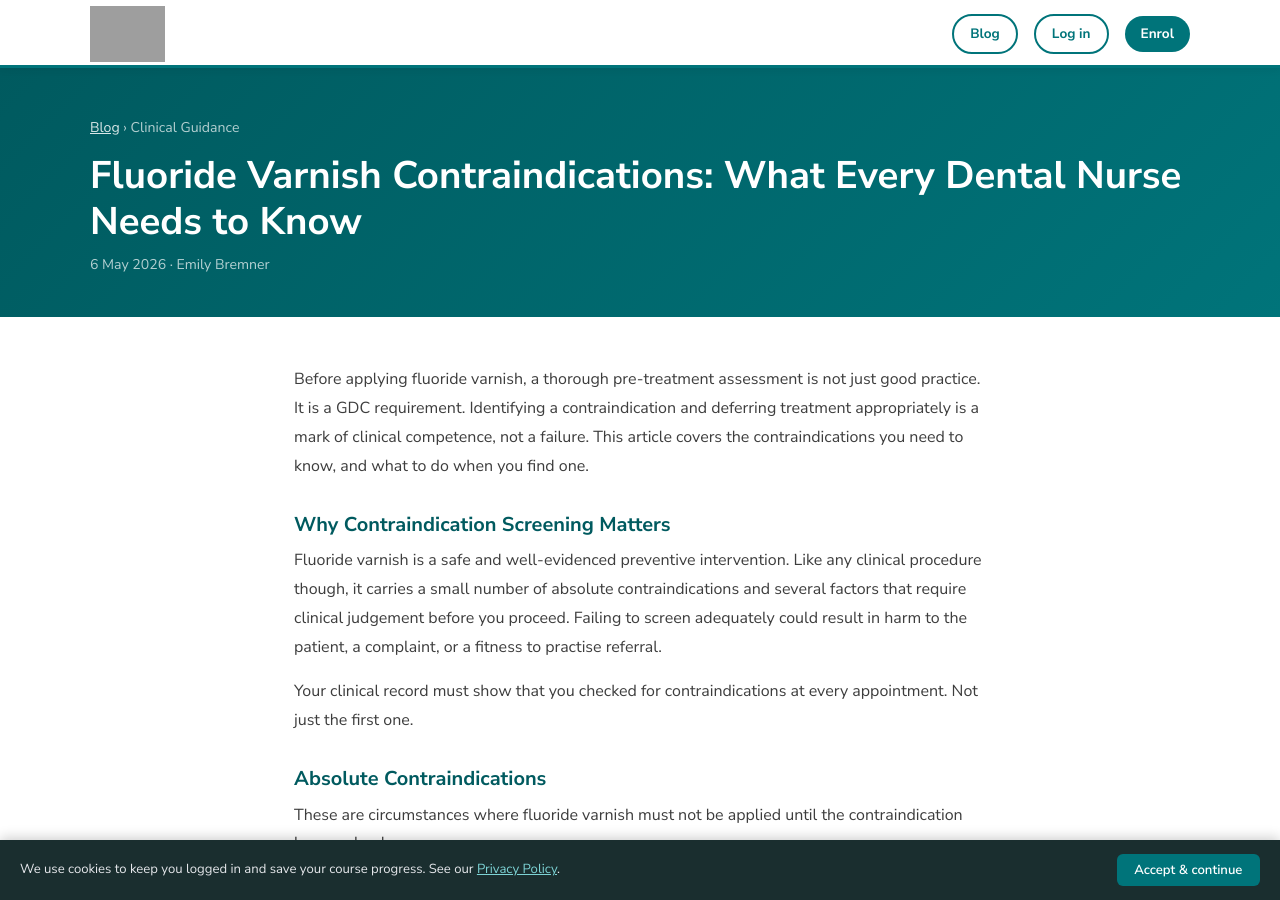
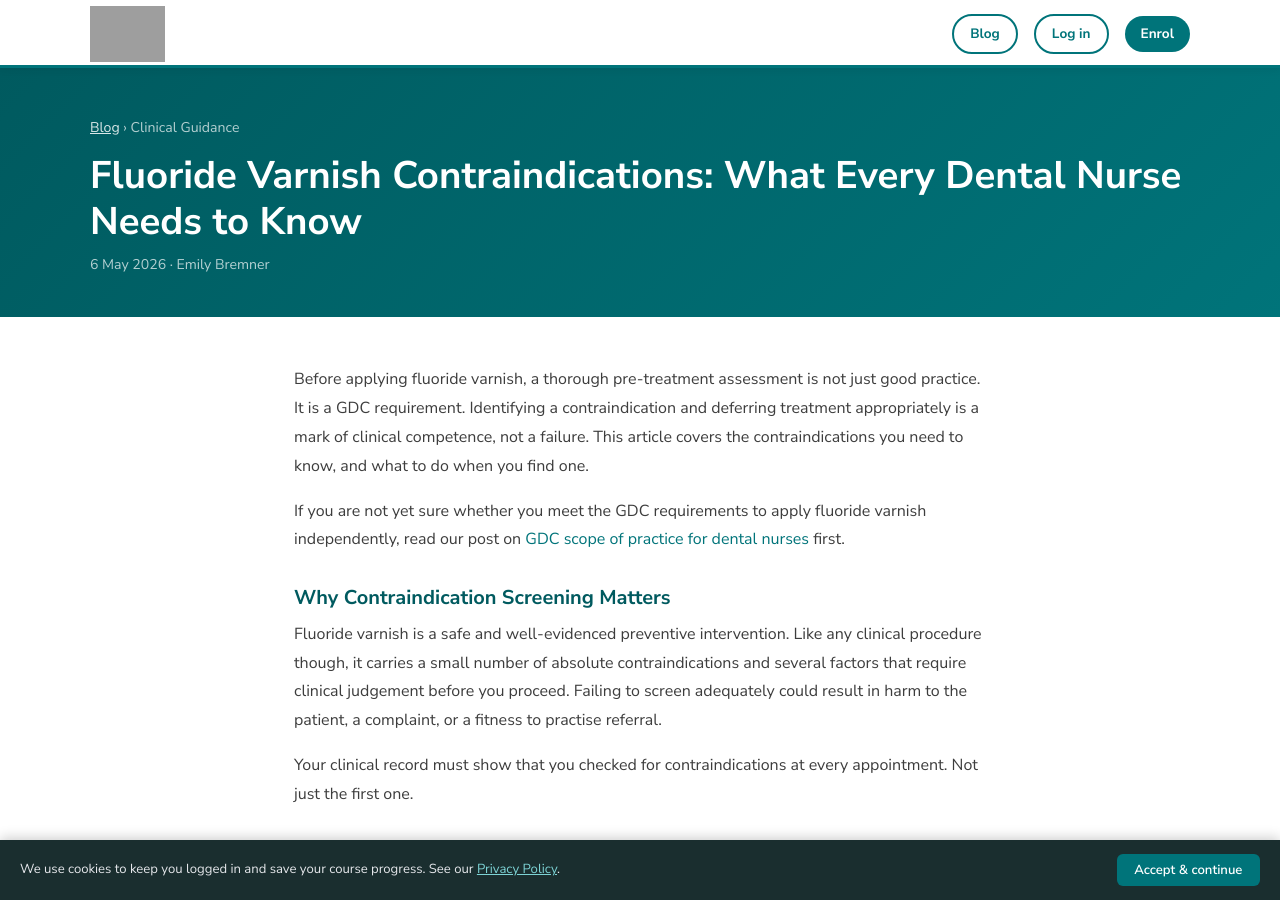
Before and after one commit to dentalnurse/Fluoride, a Jekyll site: the page built from _posts/2026-05-06-fluoride-varnish-contraindications-dental-nurse-guide.md, in a window 1280 px wide and 900 px high. Built offline with Jekyll 4.4.1, drawn with Linux system fonts in a browser that asks for light colours; some of the changed text lies outside the part shown; grey boxes are pictures that could not be loaded.

Commit message:
Update 2026-05-06-fluoride-varnish-contraindications-dental-nurse-guide.md

```diff
--- a/_posts/2026-05-06-fluoride-varnish-contraindications-dental-nurse-guide.md
+++ b/_posts/2026-05-06-fluoride-varnish-contraindications-dental-nurse-guide.md
@@ -12,6 +12,10 @@ is not just good practice. It is a GDC requirement. Identifying a
 contraindication and deferring treatment appropriately is a mark of
 clinical competence, not a failure. This article covers the
 contraindications you need to know, and what to do when you find one.
+
+If you are not yet sure whether you meet the GDC requirements to
+apply fluoride varnish independently, read our post on [GDC scope of
+practice for dental nurses](https://dentalnurse.github.io/Fluoride/blog/can-dental-nurses-apply-fluoride-varnish-gdc-scope-of-practice-2025/) first.
 
 ## Why Contraindication Screening Matters
 
@@ -80,7 +84,7 @@ The vast majority of asthmatic patients tolerate standard fluoride
 varnish without any issue. What matters is that you have screened,
 made a reasoned decision, and documented it.
 
-**4. Children Under 3**
+**4. Children Under 3 -- Not Routinely Recommended**
 
 Delivering Better Oral Health does not routinely recommend fluoride
 varnish for children under 3 unless there is a clear clinical need.
@@ -140,6 +144,9 @@ If you identify a contraindication, your responsibilities are:
    contraindication such as persistent ulceration may need further
    investigation
 
+For guidance on handling a patient who declines treatment altogether,
+read our post on [managing fluoride varnish refusal](https://dentalnurse.github.io/Fluoride/blog/managing-fluoride-varnish-refusal/).
+
 ## The Bigger Picture
 
 A thorough pre-treatment assessment protects both your patient and
@@ -156,5 +163,6 @@ are not yet qualified to apply fluoride varnish independently,
 
 ---
 
-*About the author: Emily Bremner is a dental nurse educator at Dental Nurse Training Ltd. All articles are reviewed for
-clinical accuracy against current DBOH, GDC and HTM 01-05 guidance.*
+*About the author: Emily Bremner is a dental nurse educator at Dental
+Nurse Training Ltd. All articles are reviewed for clinical accuracy
+against current DBOH, GDC and HTM 01-05 guidance.*
```
